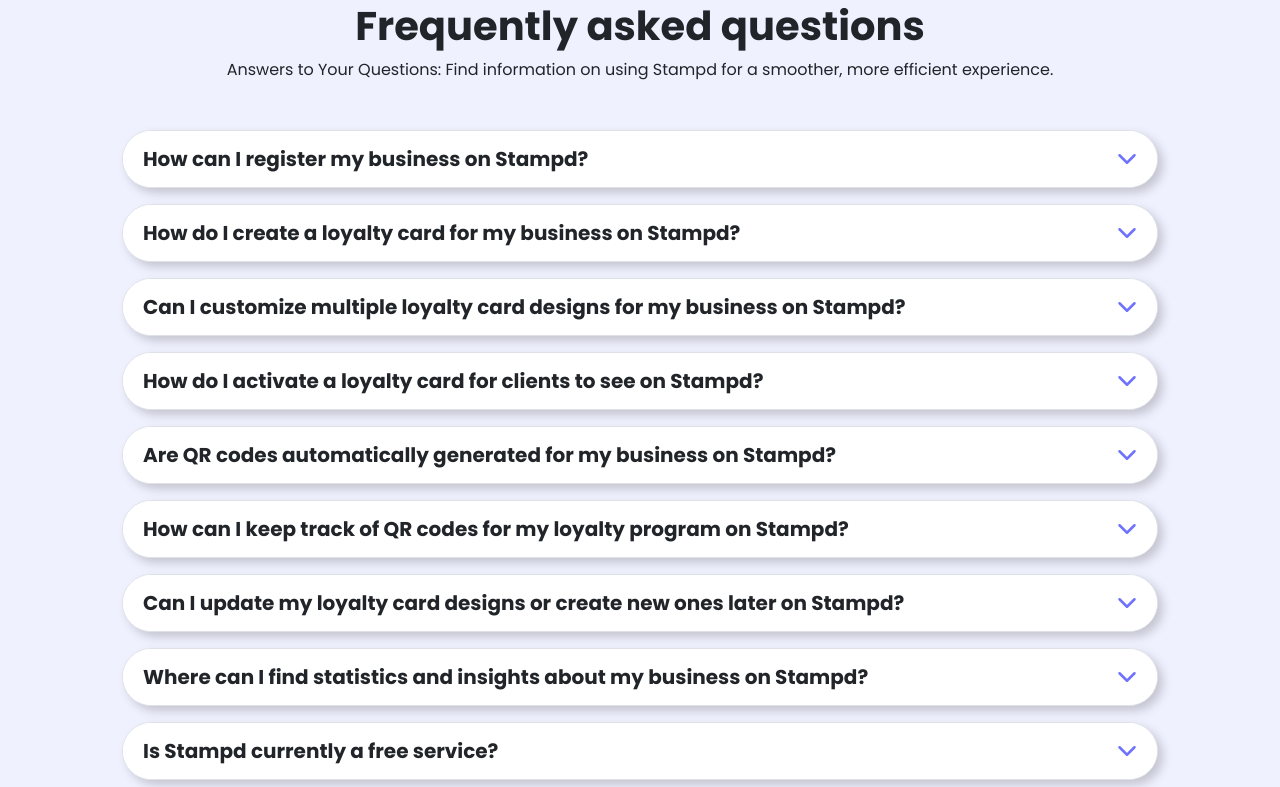
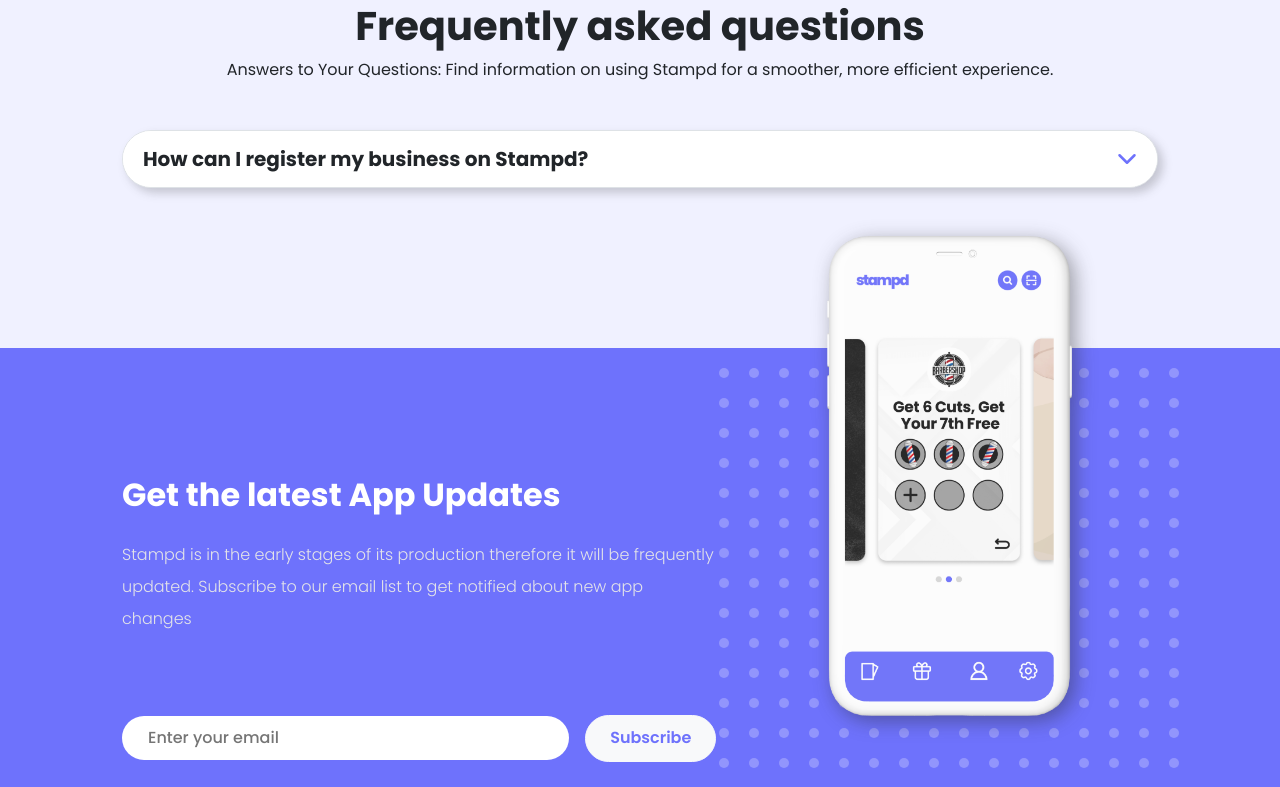
Before and after one commit to AndreiAgmata/stampd-landing-page, a Next.js app: page / in a window 1280 px wide. Shown: the part 3420-4207 px from the top of the page. Built offline with nearby package versions, Linux system fonts and the light colour scheme.

Commit message:
Optimized images

```diff
--- a/src/components/Faqs/Faqs.js
+++ b/src/components/Faqs/Faqs.js
@@ -13,7 +13,12 @@
           smoother, more efficient experience.
         </p>
         <div className="faqs-items d-flex flex-column gap-3">
-          {faqsData.map((faq, index) => (
+          {faqsData
+            .filter(
+              (faq) =>
+                faq.question === "How can I register my business on Stampd?"
+            )
+            .map((faq, index) => (
               <div className="accordion" id="accordion" key={index}>
                 <div className="accordion-item " key={index}>
                   <h2 className="accordion-header">
--- a/src/components/Features/Features.js
+++ b/src/components/Features/Features.js
@@ -23,7 +23,7 @@
               src={"/designConsoleMockup.jpg"}
               alt="Design console image"
               fill
-              sizes="100vh"
+              sizes="(max-width : 1400px) 31rem, max-width(767px) 35rem, max-width(576px) 20rem"
               style={{ objectFit: "cover" }}
               className="rounded-4"
             />
@@ -51,7 +51,7 @@
               src={"/scanQrMockup.jpg"}
               alt="Design console image"
               fill
-              sizes="100vh"
+              sizes="(max-width : 1400px) 31rem, max-width(767px) 35rem, max-width(576px) 20rem"
               style={{ objectFit: "cover" }}
               className="rounded-4"
             />
@@ -101,7 +101,7 @@
               src={"/rewardMockup.jpg"}
               alt="Design console image"
               fill
-              sizes="100vh"
+              sizes="(max-width : 1400px) 31rem, max-width(767px) 35rem, max-width(576px) 20rem"
               style={{ objectFit: "cover" }}
               className="rounded-4"
             />
--- a/src/components/Hero/Hero.js
+++ b/src/components/Hero/Hero.js
@@ -1,9 +1,12 @@
+"use client";
 import React from "react";
 import "./Hero.scss";
 import Image from "next/image";
 import Dots from "../Shapes/Dots/Dots";
+import { useRouter } from "next/navigation";
 
 function Hero() {
+  const router = useRouter();
   return (
     <section className="hero px-4 position-relative">
       <div
@@ -22,7 +25,14 @@
             Say goodbye to missing loyalty cards and bulky wallets with our
             mobile loyalty cards. Simplify rewards, no cards needed.
           </p>
-          <button className="btn btn-primary">Get Started For Free</button>
+          <button
+            className="btn btn-primary"
+            onClick={() =>
+              router.push("https://console.stampd.ca/account/register")
+            }
+          >
+            Get Started For Free
+          </button>
         </div>
         <div className="d-none d-md-flex col justify-content-center align-items-center position-relative">
           <div
```
Lines whose indentation alone changed are shown as unchanged.
